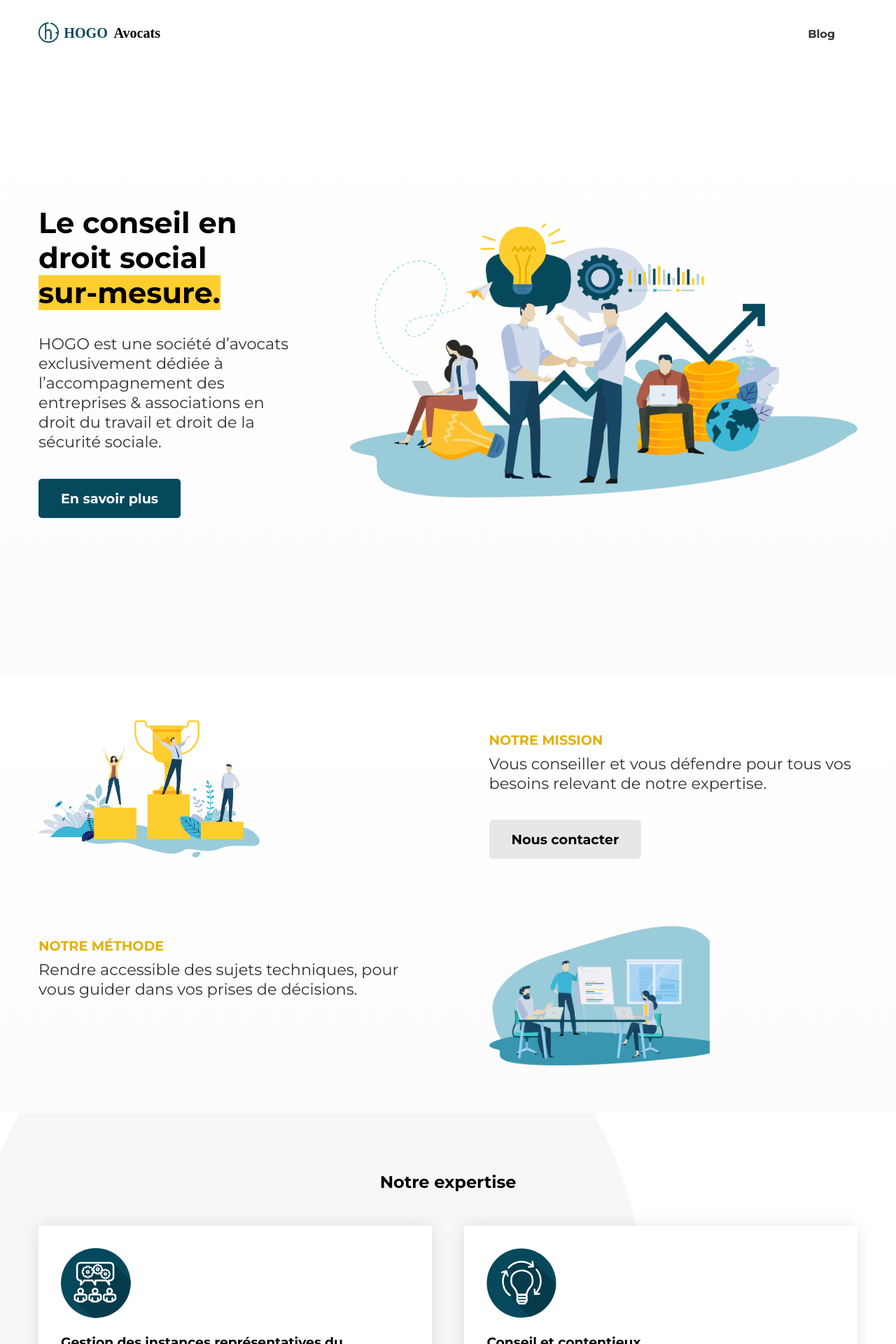
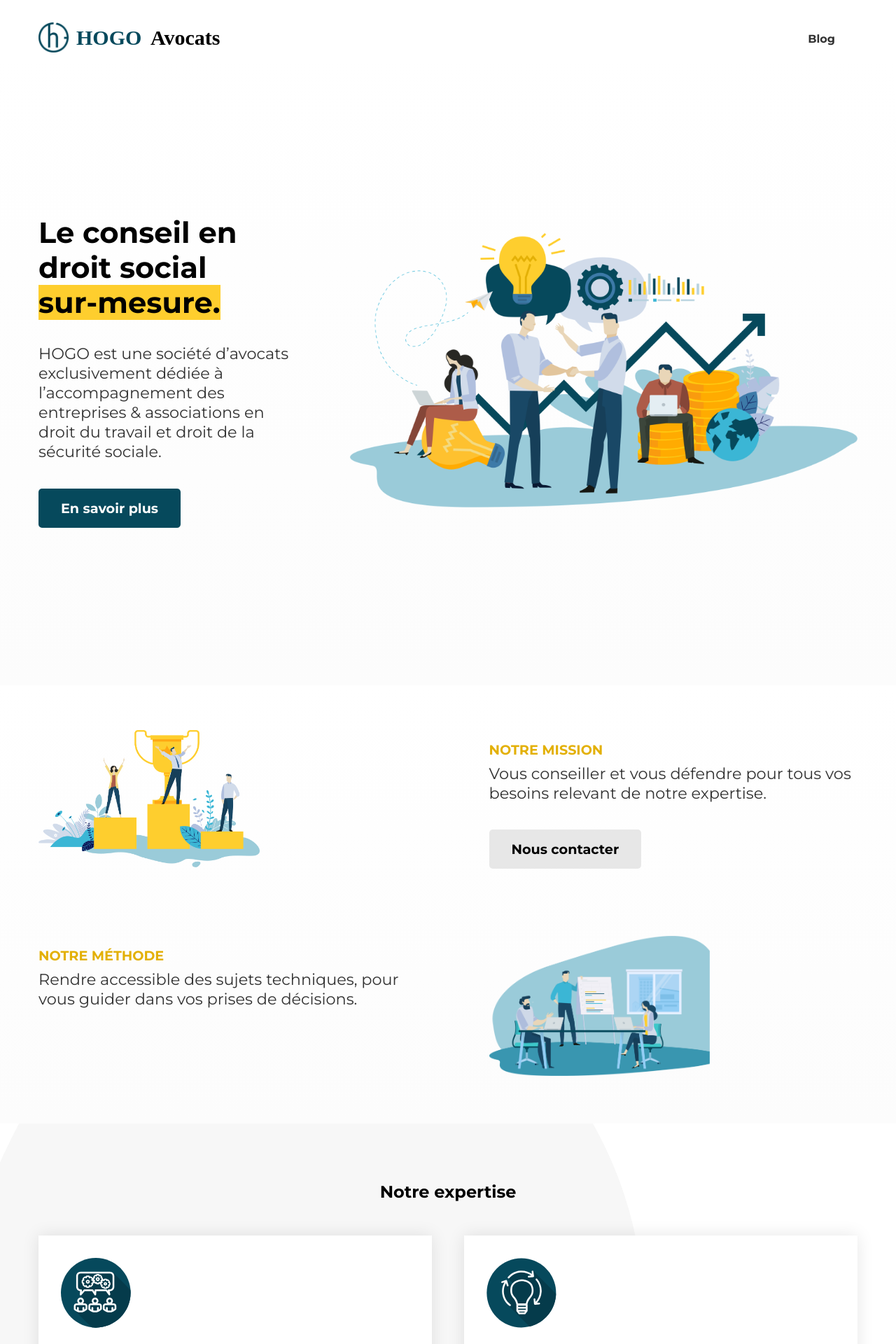
Before and after one commit to EmmanuelleN/hogo-avocats, a Jekyll site: the page built from index.html, in a window 1280 px wide. Shown: the top 1920 px of the page at 70% size. Built offline with Jekyll 4.4.1, drawn with Linux system fonts in a browser that asks for light colours; nearby versions of some CDN libraries.

Commit message:
Fix: logo displayed correctly on firefox

```diff
--- a/_includes/navbar.html
+++ b/_includes/navbar.html
@@ -1,10 +1,10 @@
 <nav>
   <div class="container Navbar">
-    <div class="Navbar-logo">
-      <a href="/" class="Navbar-link">
-        <img src="/assets/images/logo-hogo-avocats.svg" alt="" class="Home-image--medium">
-      </a>
-    </div>
+    <a href="/" class="Navbar-link">
+      <img src="/assets/images/logo-hogo-avocats.svg"
+           alt="Logo HOGO Avocats"
+           class="Navbar-logo">
+    </a>
 
     <div class="Navbar-links">
       <a href="/blog" class="Navbar-link">Blog</a>
--- a/_scss/navbar.scss
+++ b/_scss/navbar.scss
@@ -3,6 +3,16 @@
   justify-content: space-between;
   padding-top: 2rem;
   align-items: center;
+
+  &-logo {
+    height: 30px;
+    width: auto;
+
+    @media (min-width: 768px) {
+      height: 100%;
+      width: auto;
+    }
+  }
 
   &-links {
     display: flex;
```
Also changed, not shown: _includes/navbar_blog.html (+5 -5 lines), assets/images/logo-hogo-avocats.svg.
